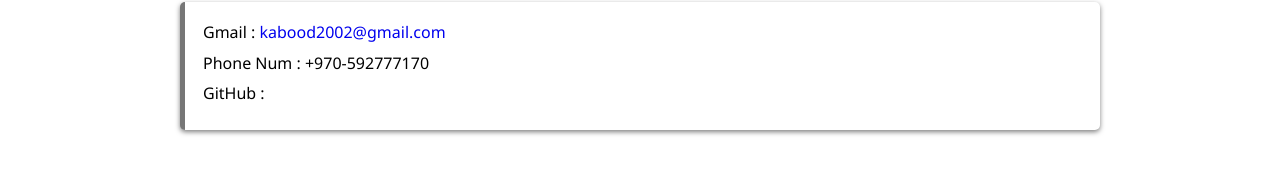
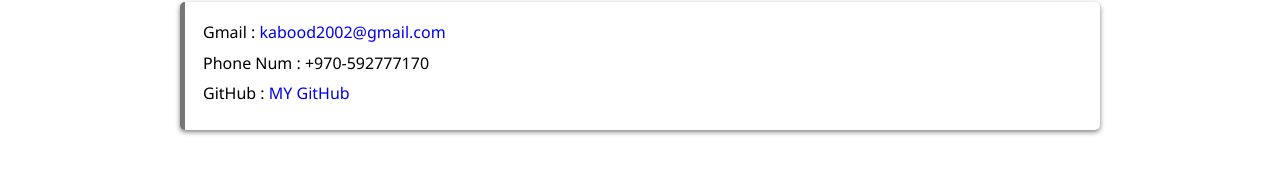
Before and after one commit to Abd-Elrahamn-Emad/Portfolio, a plain HTML site: page index.html in a window 1280 px wide. Shown: the part 600-772 px from the top of the page. Drawn offline with Linux system fonts and the light colour scheme.

Commit message:
index.html

```diff
--- a/index.html
+++ b/index.html
@@ -33,7 +33,7 @@
             <ul>
                 <li>Gmail : <a href="mailto:kabood2002@gmail.com">kabood2002@gmail.com</a></li>
                 <li>Phone Num : +970-592777170</li>
-                <li>GitHub : <a href=""></a></li>
+                <li>GitHub : <a href="https://github.com/Abd-Elrahamn-Emad">MY GitHub</a></li>
             </ul>
         </section>
     </main>
```
